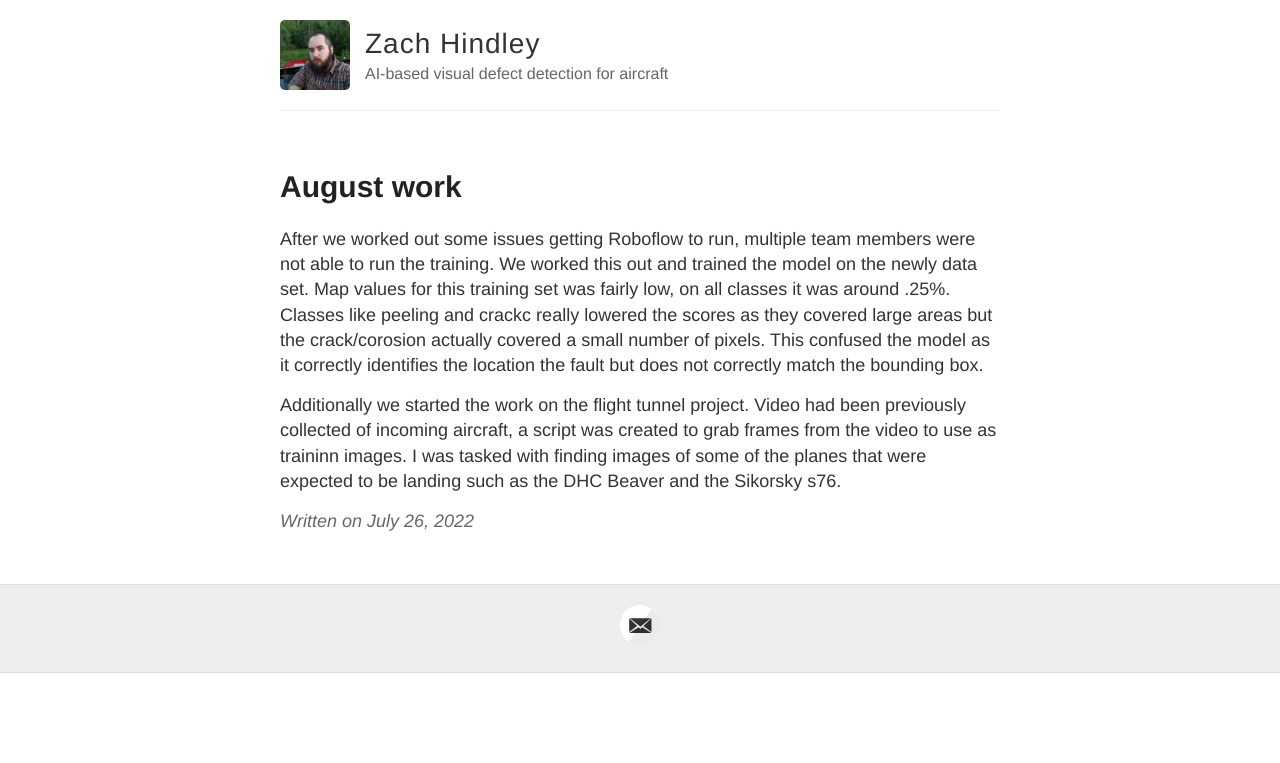
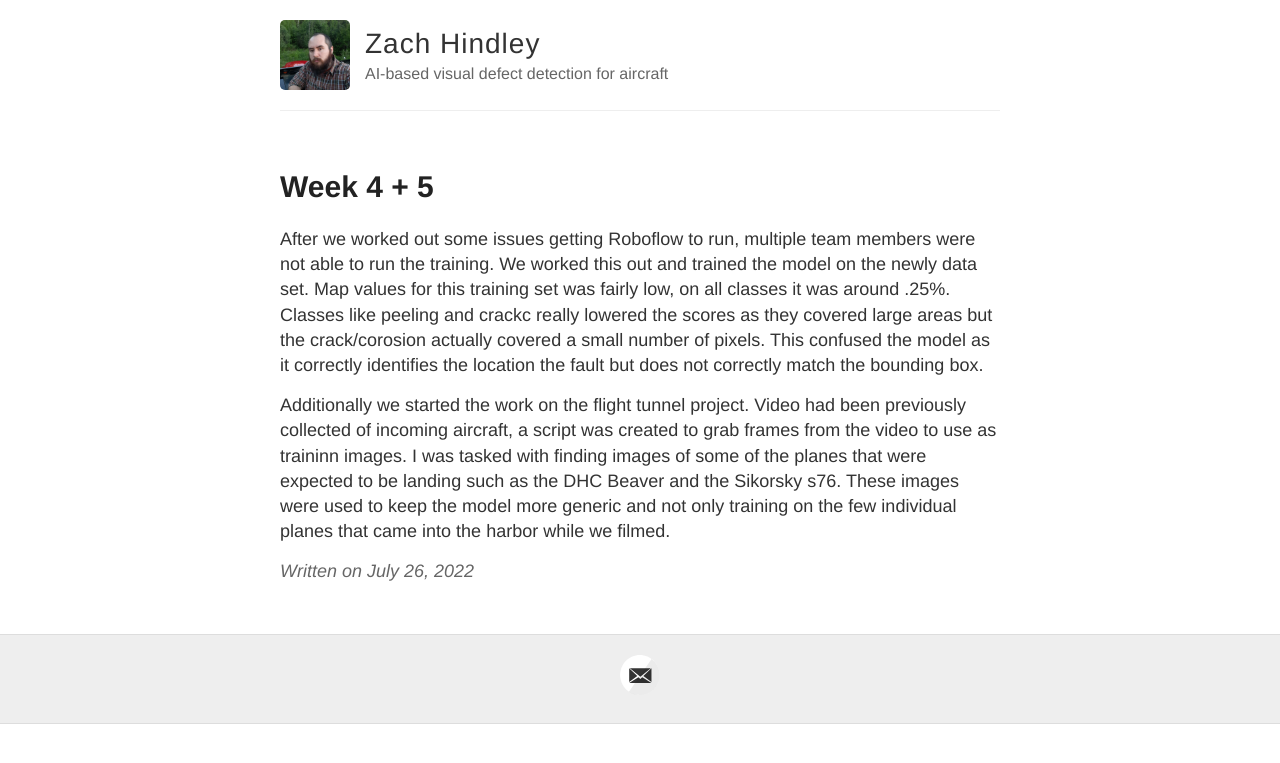
Before and after one commit to zhindley/zhindley.github.io, a Jekyll site: the page built from _posts/2022-07-26-August.md, in a window 1280 px wide. Shown: the top 763 px of the page. Built offline with Jekyll 4.4.1, drawn with Linux system fonts in a browser that asks for light colours.

Commit message:
Update 2022-07-26-August.md

```diff
--- a/_posts/2022-07-26-August.md
+++ b/_posts/2022-07-26-August.md
@@ -1,6 +1,6 @@
 ---
 layout: post
-title: August work
+title: Week 4 + 5
 ---
 
 After we worked out some issues getting Roboflow to run, multiple team members were not able to run the training. We worked this out and trained the model on the newly
@@ -10,3 +10,4 @@ correctly match the bounding box.
 
 Additionally we started the work on the flight tunnel project. Video had been previously collected of incoming aircraft, a script was created to grab frames from the
 video to use as traininn images. I was tasked with finding images of some of the planes that were expected to be landing such as the DHC Beaver and the Sikorsky s76.
+These images were used to keep the model more generic and not only training on the few individual planes that came into the harbor while we filmed.
```
